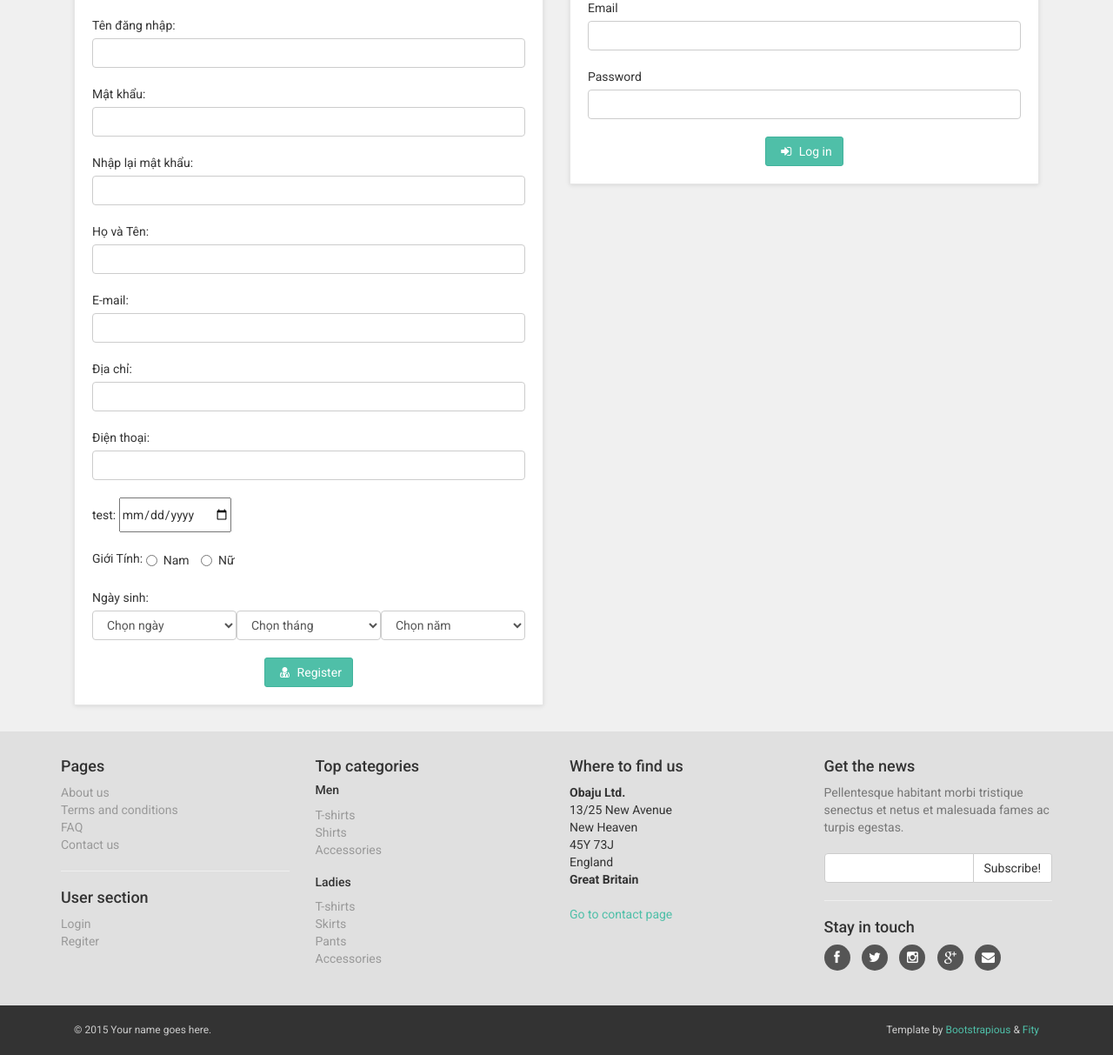
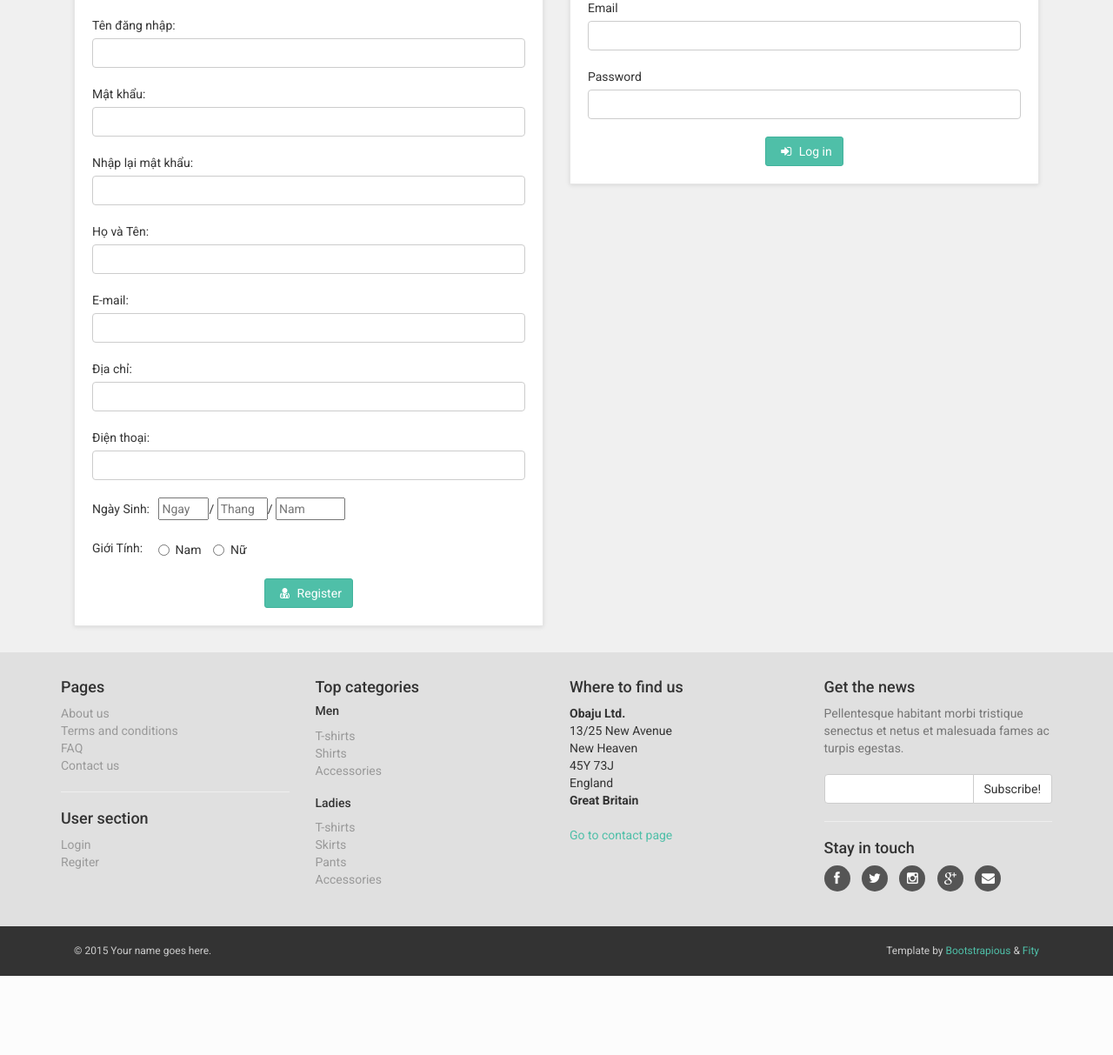
Before and after one commit to conmeolunmap/HUG-Sport, a PHP site: page /salomon/register.php in a window 1280 px wide. Shown: the part 483-1696 px from the top of the page at 87% size. After the commit the page ends 1605 px from the top, so only its background shows below. Run offline with PHP 8.4, Linux system fonts and the light colour scheme; data that the repository does not hold is empty.

Commit message:
1. Trang đăng ký thành viên  	Kiểm tra ngày sinh nhập zô: Kiểm tra rỗng, Kiểm tra phải số hay không, Kiểm tra ngày có thực hay không

```diff
--- a/register.php
+++ b/register.php
@@ -49,11 +49,28 @@ if(isset($_POST['txtTenDangNhap'])){
 	if(isset($_POST['grpGioiTinh'])){
 	$gioitinh = $_POST['grpGioiTinh'];
 	}
-	$ngaysinh = $_POST['slNgaySinh'];
-	$thangsinh = $_POST['slThangSinh'];
-	$namsinh = $_POST['slNamSinh'];
+    //Bắt lỗi ngày tháng
+	if($_POST['txtNgay']=="" || $_POST['txtThang']=="" || $_POST['txtNam']==""){
+        $Ngay1=$Thang1=$Nam1=0;
+        $Checkday = checkdate($Ngay1,$Thang1,$Nam1);
+        echo "Loi 1";
 
+    }else
+        if(is_numeric($_POST['txtNgay'])!=true ||  is_numeric($_POST['txtThang'])!=true || is_numeric($_POST['txtNam']) != true){
+        $Ngay1=$Thang1=$Nam1=0;
+        $Checkday = checkdate($Ngay1,$Thang1,$Nam1);
+
+    }
+    else{
+
+         $Checkday = checkdate($_POST['txtNgay'],$_POST['txtThang'],$_POST['txtNam']);
+    }
+
+
+
+    //Kết thúc bắt lỗi
 	$loi = "";
+
 if($_POST['txtTenDangNhap']=="" || $_POST['txtMatKhau1'] =="" || $_POST['txtHoTen']=="" || $_POST['txtEmail']=="" || $_POST['txtDiaChi']=="" || $_POST['txtDienThoai']=="" || !isset($gioitinh)){
 		$loi.="<li>Vui lòng nhập đầy đủ thông tin có dấu *!!!</li>";
 	}
@@ -68,13 +85,14 @@ if($_POST['txtTenDangNhap']=="" || $_POST['txtMatKhau1'] =="" || $_POST['txtHoTe
 		$loi.="<li>Địa chị E-mail không hợp lệ</li>";
 	}
 
-	if($_POST['slNamSinh']=="0"){
-		$loi.="<li>Chưa chọn năm sinh</li>";
+	if($Checkday==false ){
+		$loi.="<li>Ngày nhập chưa đúng </li>";
+
 	}
 
 	if($loi!=""){
 
-		echo "<ul class='cssLoi'>".$loi."</ul>";
+		echo "<ul class='cssLoi' style='color: red;'>".$loi."</ul>";
 	}
     else{
 
@@ -521,72 +539,21 @@ if($_POST['txtTenDangNhap']=="" || $_POST['txtMatKhau1'] =="" || $_POST['txtHoTe
 
                             </div>
                               <div class="form-group">
-                                <label for="name">test:</label>
-                                <input id="date" type="date">
+                                <label for="name">Ngày Sinh: &nbsp;</label>
+                                <input type="text" size="5" name="txtNgay" id="txtNgay"  placeholder="Ngay">/
+                                  <input type="text" size="5"  name="txtThang" id="txtThang" placeholder="Thang">/
+                                  <input type="text" size="8" name="txtNam" id="txtNam" placeholder="Nam">
 
                             </div>
                             <div class="form-group">
-                                <label for="name">Giới Tính:</label>
+                                <label for="name">Giới Tính:&nbsp;&nbsp;&nbsp;&nbsp;</label>
                                 <label class="radio-inline"><input type="radio" name="grpGioiTinh" value="0">Nam</label>
                                 <label class="radio-inline"><input type="radio" name="grpGioiTinh" value="1">Nữ</label>
 
                             </div>
 
 
-                             <div class="form-group">
-                                <label for="name">Ngày sinh:</label>
 
-
-
-                                <span class="input-group-btn">
-                                  <select name="slNgaySinh" id="slNgaySinh" class="form-control" >
-                						<option value="0">Chọn ngày</option>
-										<?php
-                                            for($i=1;$i<=31;$i++)
-                                             {
-                                                 if($i==$ngaysinh){
-                                                     echo "<option value='".$i."' selected=\"selected\">".$i."</option>";
-                                                 }
-                                                 else{
-                                                 echo "<option value='".$i."'>".$i."</option>";
-                                                 }
-                                             }
-                                        ?>
-                				 </select>
-                                </span>
-                                <span class="input-group-btn">
-                                  <select name="slThangSinh" id="slThangSinh" class="form-control">
-                					<option value="0">Chọn tháng</option>
-									<?php
-                                        for($i=1;$i<=12;$i++)
-                                         {
-                                              if($i==$thangsinh){
-                                                 echo "<option value='".$i."' selected=\"selected\">".$i."</option>";
-                                             }
-                                             else{
-                                             echo "<option value='".$i."'>".$i."</option>";
-                                             }
-                                         }
-                                    ?>
-                				</select>
-                                </span>
-                                <span class="input-group-btn">
-                                  <select name="slNamSinh" id="slNamSinh" class="form-control">
-                                    <option value="0">Chọn năm</option>
-                                    <?php
-                                        for($i=1970;$i<=2010;$i++)
-                                         {
-                                             if($i==$namsinh){
-                                                 echo "<option value='".$i."' selected=\"selected\">".$i."</option>";
-                                             }
-                                             else{
-                                             echo "<option value='".$i."'>".$i."</option>";
-                                             }
-                                         }
-                                    ?>
-                                </select>
-                                </span>
-                           </div>
 
 
 
```
